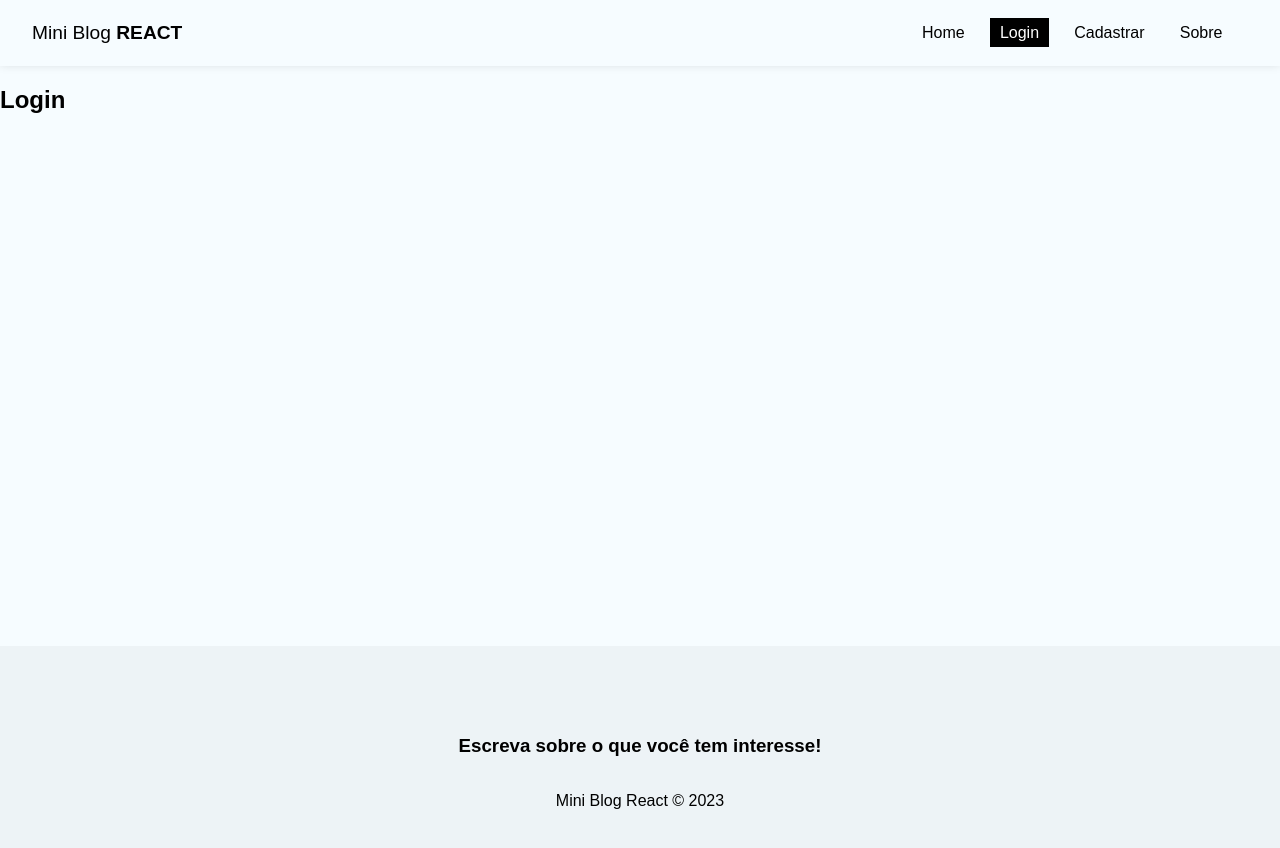
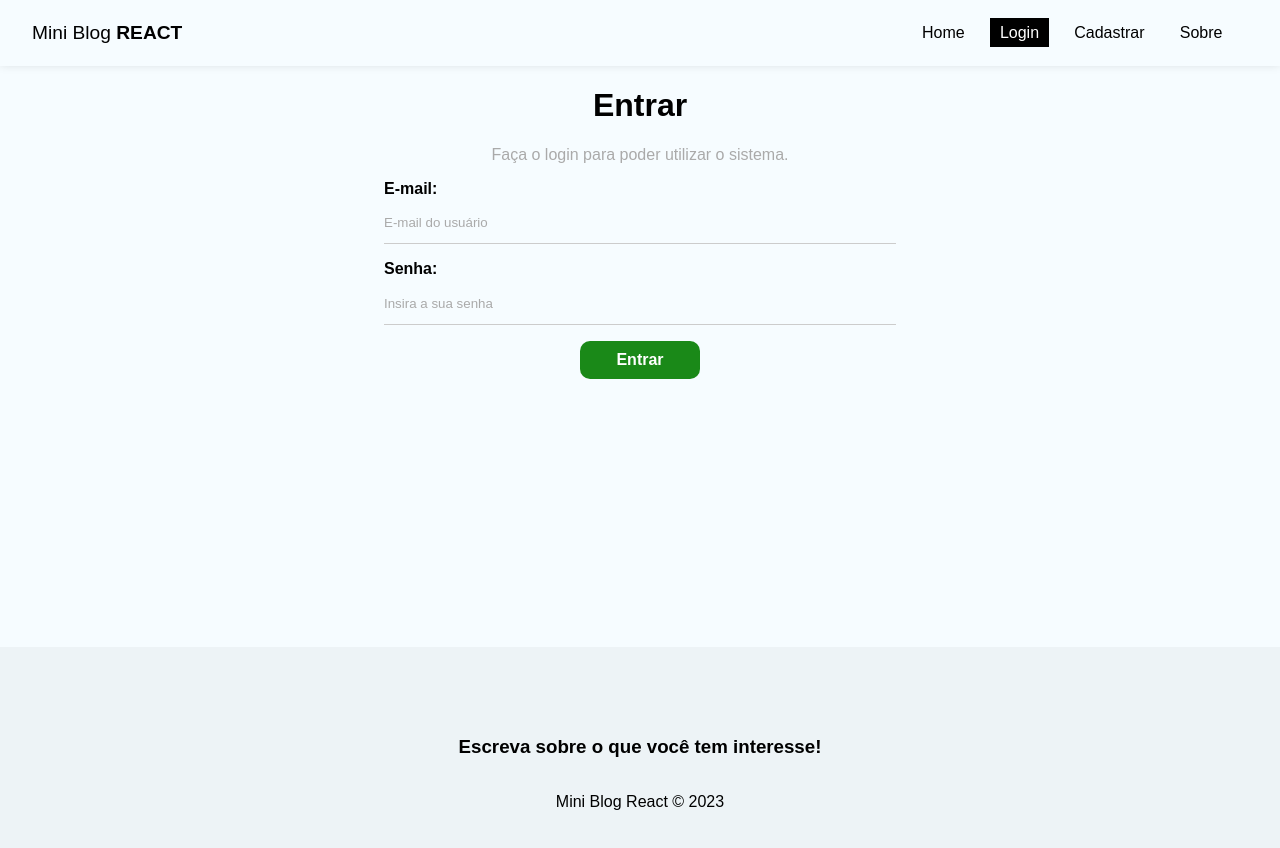
Before and after one commit to ehurafa/react-from-zero-to-mastery, a React (Create React App) app in the folder ARQUIVOS/10_MINIBLOG/miniblog/: page /login in a window 1280 px wide. Shown: the top 848 px of the page. Built offline with nearby package versions, Linux system fonts and the light colour scheme; no server answers.

Commit message:
structuring the login page

```diff
--- a/ARQUIVOS/10_MINIBLOG/miniblog/src/pages/Login/Login.js
+++ b/ARQUIVOS/10_MINIBLOG/miniblog/src/pages/Login/Login.js
@@ -1,9 +1,68 @@
 import styles from './Login.module.css'
 
+import { useState, useEffect } from 'react'
+import { useAutehtication } from '../../hooks/useAuthentication'
+
 const Login = () => {
+    const [email, setEmail] = useState('')
+    const [password, setPassword] = useState('')
+    const [error, setError] = useState('')
+
+    const { createUser, error: authError, loading } = useAutehtication()
+
+    const handleSubmit = async (e) => {
+      e.preventDefault()
+
+      setError('')
+
+      const user = {
+          email,
+          password
+      }
+
+      const res = await createUser(user)
+
+  }
+
+  useEffect(() => {
+
+      if(authError ) {
+          setError(authError)
+      }
+
+  }, [authError])
+
   return (
-    <div>
-        <h2>Login</h2>
+    <div className={styles.login}>
+        <h1>Entrar</h1>
+        <p>Faça o login para poder utilizar o sistema.</p>
+        <form>
+            <label>
+                <span>E-mail:</span>
+                <input
+                    type="email"
+                    placeholder="E-mail do usuário"
+                    name="email"
+                    required
+                    value={email}
+                    onChange={(e) => setEmail(e.target.value)}
+                    />
+            </label>
+            <label>
+                <span>Senha:</span>
+                <input
+                    type="password"
+                    placeholder="Insira a sua senha"
+                    name="password"
+                    required
+                    value={password}
+                    onChange={(e) => setPassword(e.target.value)}
+                />
+            </label>
+            {!loading && <button className="btn" onClick={handleSubmit}>Entrar</button>}
+            {loading && <button className="btn" disabled>Aguarde...</button>}
+            {error && <p className="error">{error}</p>}
+        </form>
     </div>
   )
 }
--- a/ARQUIVOS/10_MINIBLOG/miniblog/src/pages/Login/Login.module.css
+++ b/ARQUIVOS/10_MINIBLOG/miniblog/src/pages/Login/Login.module.css
@@ -0,0 +1,7 @@
+.login {
+    text-align: center;
+}
+
+.login p {
+    color: #aaa;
+}
```
